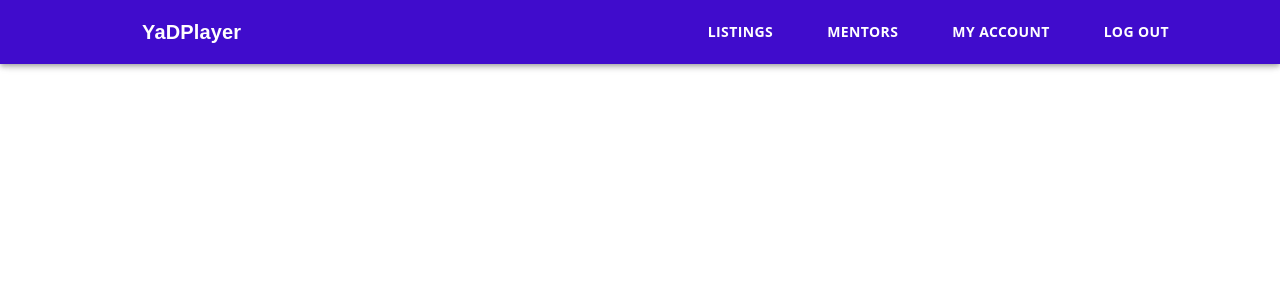
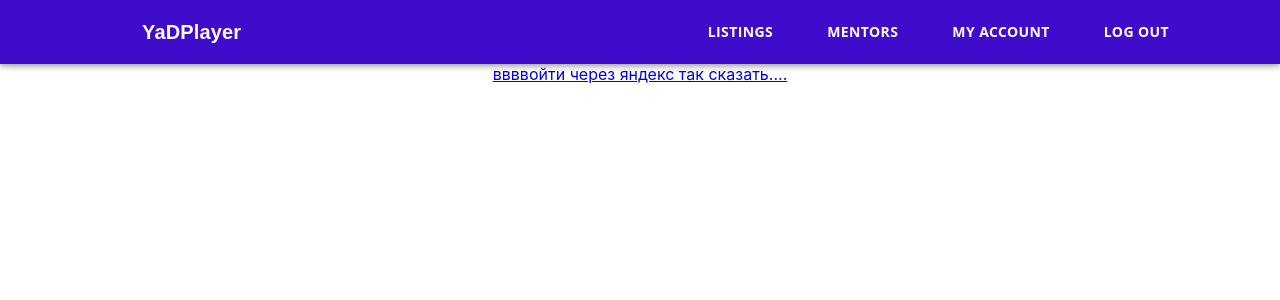
Before and after one commit to EgorLucky/ya-disk-player-front, a React (Create React App) app: page /user in a window 1280 px wide. Shown: the top 300 px of the page. Built offline with nearby package versions, Linux system fonts and the light colour scheme.

Commit message:
update routes in App.tsx

```diff
--- a/src/App.tsx
+++ b/src/App.tsx
@@ -54,17 +54,21 @@ class App extends Component<any, any> {
           <Route path="/logout">
             <Logout/>
           </Route>
-          <Route path="/files">
+          <Route path="/user">
             {
               this.state?.userInfo != null
               && this.state?.userInfo.isAuthorized != true
               && <a href="https://oauth.yandex.ru/authorize?client_id=3b45d777976d49aea146b1d79bcd13d1&response_type=code&redirect_uri=http://localhost:3000/getToken">ввввойти через яндекс так сказать....</a>
             }
+            <div style={{float: "right"}}>
             {
               this.state?.userInfo.isAuthorized
               && this.state?.userInfo.email
             }
-            {userInfo != null && <FileExplorer userInfo={userInfo}/>}
+            </div>
+          </Route>
+          <Route path="/user/files">
+              {userInfo != null && <FileExplorer userInfo={userInfo}/>}
           </Route>
         </Router>
       </div>
```
